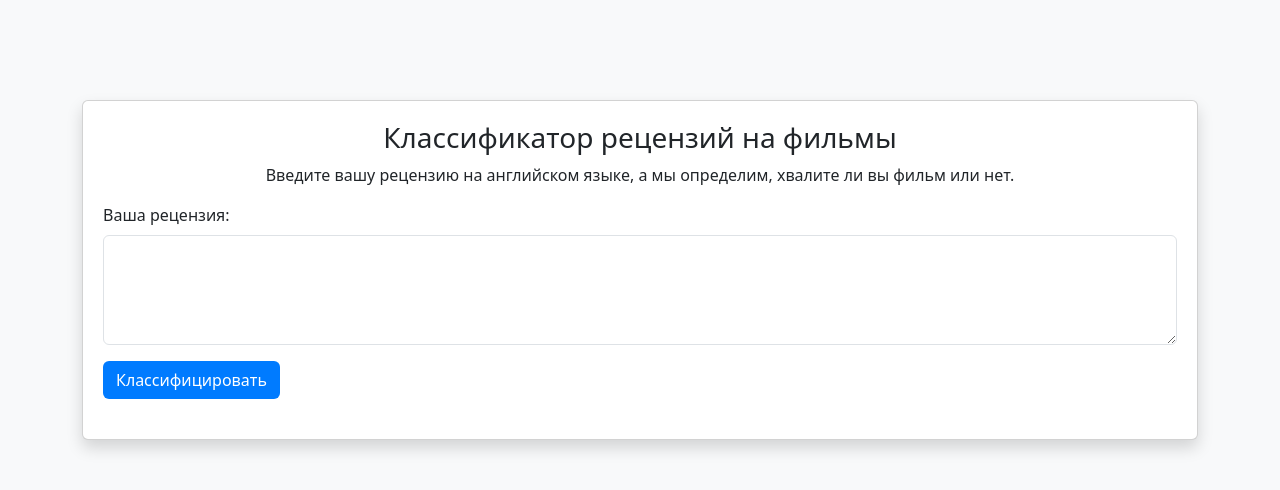
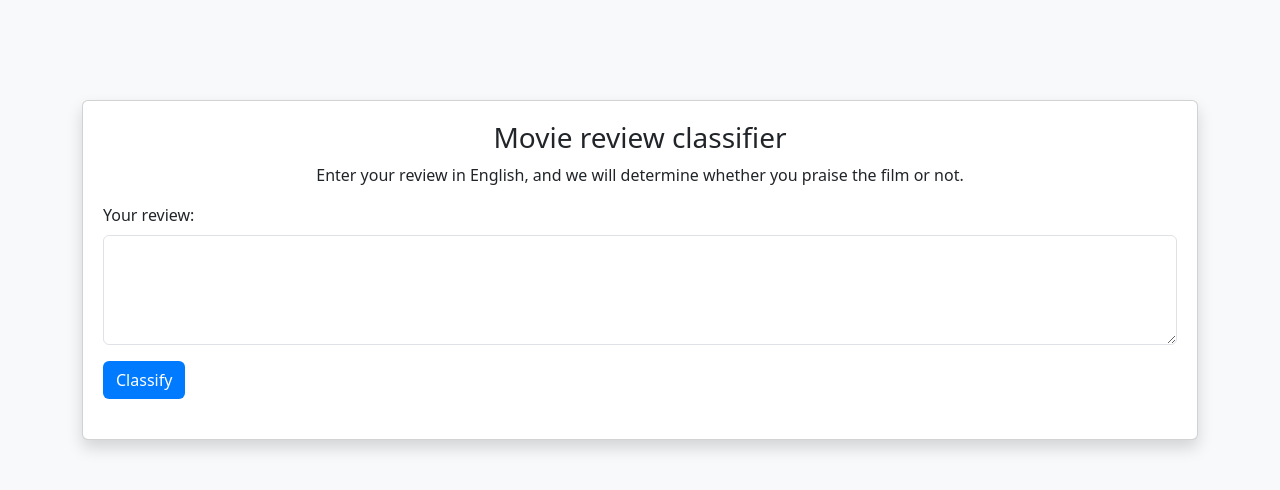
Before and after one commit to DmytryPan/CaseLabChallenge, a Django app: page /classify/ in a window 1280 px wide. Shown: the top 490 px of the page. Run offline with Django 4.2, Linux system fonts and the light colour scheme; parts of the project's set-up code (start-up, migrations or seed data) failed here and were passed over.

Commit message:
Update classify_review.html

```diff
--- a/review_classifier/classifier/templates/classifier/classify_review.html
+++ b/review_classifier/classifier/templates/classifier/classify_review.html
@@ -43,14 +43,14 @@
 <body>
     <div class="container">
         <div class="card shadow">
-            <h3 class="text-center">Классификатор рецензий на фильмы</h3>
-            <p class="text-center">Введите вашу рецензию на английском языке, а мы определим, хвалите ли вы фильм или нет.</p>
+            <h3 class="text-center">Movie review classifier</h3>
+            <p class="text-center">Enter your review in English, and we will determine whether you praise the film or not.</p>
             <form id="reviewForm">
                 <div class="mb-3">
-                    <label for="review" class="form-label">Ваша рецензия:</label>
+                    <label for="review" class="form-label">Your review:</label>
                     <textarea class="form-control" id="review" rows="4" required></textarea>
                 </div>
-                <button type="submit" class="btn btn-custom">Классифицировать</button>
+                <button type="submit" class="btn btn-custom">Classify</button>
                 <div class="loader" id="loader"></div>
             </form>
             <div class="response" id="response"></div>
```
